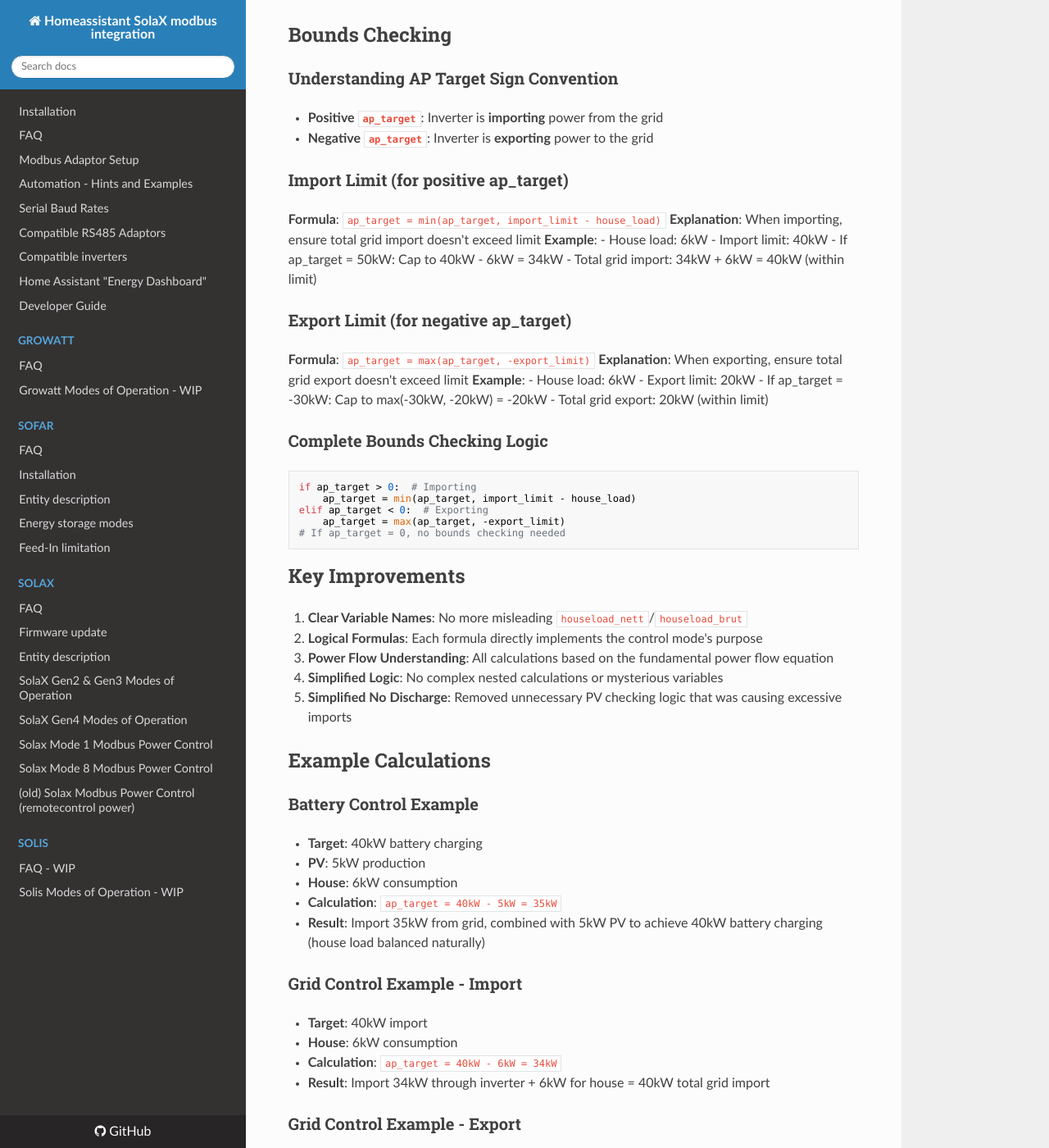
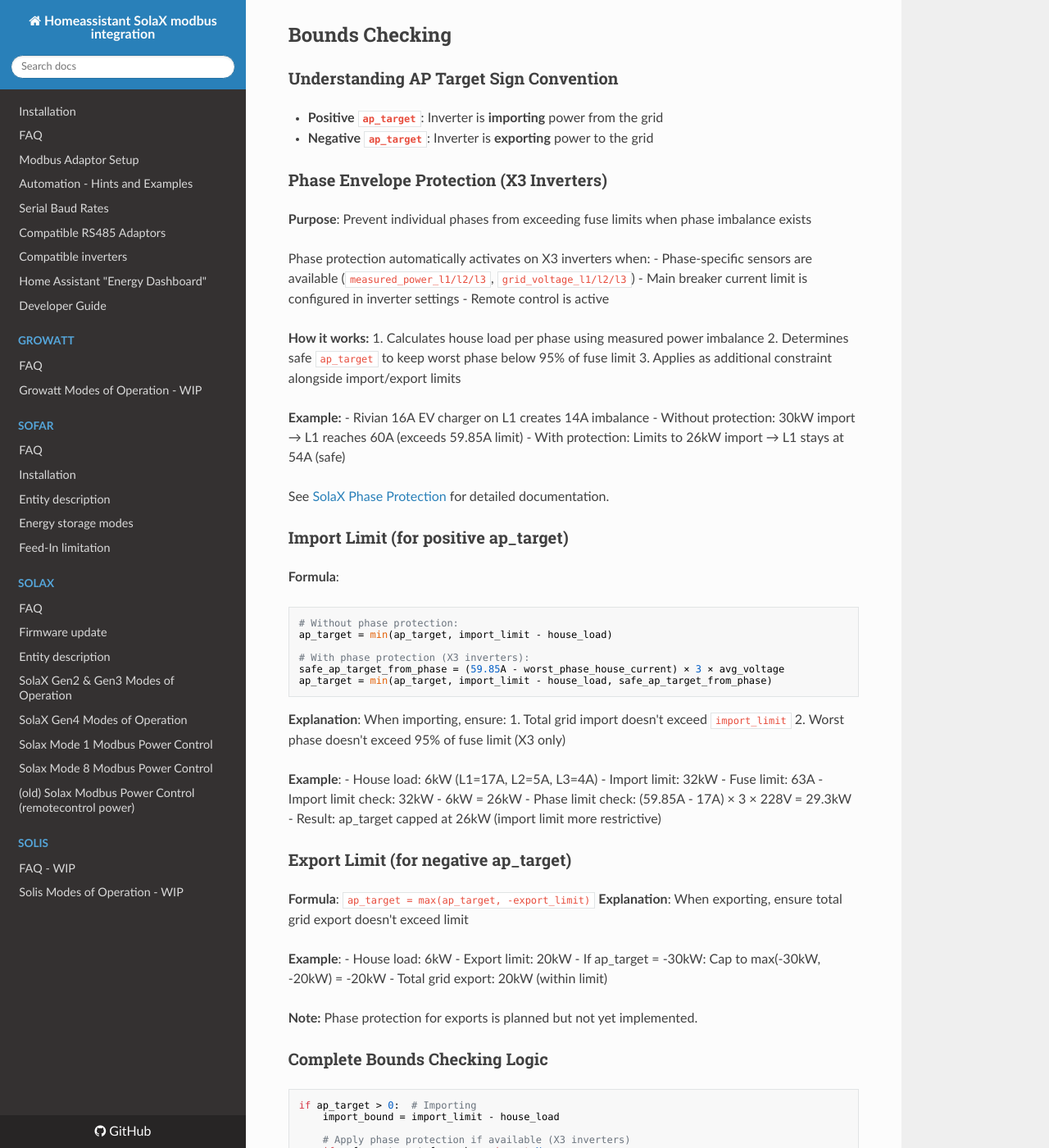
Before and after one commit to wills106/homeassistant-solax-modbus, an MkDocs documentation site: the page built from docs/solax-remote-control-redesigned.md, in a window 1280 px wide and 1400 px high, scrolled down 3605 px. Shown: the whole window at 82% size. Built offline with MkDocs 1.6.1, drawn with Linux system fonts in a browser that asks for light colours; nearby versions of some CDN libraries; some of the changed text lies outside the part shown.

Commit message:
docs: Add phase envelope protection documentation to integration
- Created solax-phase-protection.md with visual examples and detailed explanation
- Updated solax-remote-control-redesigned.md to reference phase protection
- Added phase protection to bounds checking section
- Documented automatic activation for X3 inverters
- Included real-world examples and logging information

````diff
--- a/docs/solax-remote-control-redesigned.md
+++ b/docs/solax-remote-control-redesigned.md
@@ -163,31 +163,77 @@
 - **Positive `ap_target`**: Inverter is **importing** power from the grid
 - **Negative `ap_target`**: Inverter is **exporting** power to the grid
 
+### Phase Envelope Protection (X3 Inverters)
+
+**Purpose**: Prevent individual phases from exceeding fuse limits when phase imbalance exists
+
+Phase protection automatically activates on X3 inverters when:
+- Phase-specific sensors are available (`measured_power_l1/l2/l3`, `grid_voltage_l1/l2/l3`)
+- Main breaker current limit is configured in inverter settings
+- Remote control is active
+
+**How it works:**
+1. Calculates house load per phase using measured power imbalance
+2. Determines safe `ap_target` to keep worst phase below 95% of fuse limit
+3. Applies as additional constraint alongside import/export limits
+
+**Example:**
+- Rivian 16A EV charger on L1 creates 14A imbalance
+- Without protection: 30kW import → L1 reaches 60A (exceeds 59.85A limit)
+- With protection: Limits to 26kW import → L1 stays at 54A (safe)
+
+See [SolaX Phase Protection](solax-phase-protection.md) for detailed documentation.
 
 ### Import Limit (for positive ap_target)
-**Formula**: `ap_target = min(ap_target, import_limit - house_load)`
-**Explanation**: When importing, ensure total grid import doesn't exceed limit
+**Formula**:
+```python
+# Without phase protection:
+ap_target = min(ap_target, import_limit - house_load)
+
+# With phase protection (X3 inverters):
+safe_ap_target_from_phase = (59.85A - worst_phase_house_current) × 3 × avg_voltage
+ap_target = min(ap_target, import_limit - house_load, safe_ap_target_from_phase)
+```
+
+**Explanation**: When importing, ensure:
+1. Total grid import doesn't exceed `import_limit`
+2. Worst phase doesn't exceed 95% of fuse limit (X3 only)
+
 **Example**:
-- House load: 6kW
-- Import limit: 40kW
-- If ap_target = 50kW: Cap to 40kW - 6kW = 34kW
-- Total grid import: 34kW + 6kW = 40kW (within limit)
+- House load: 6kW (L1=17A, L2=5A, L3=4A)
+- Import limit: 32kW
+- Fuse limit: 63A
+- Import limit check: 32kW - 6kW = 26kW
+- Phase limit check: (59.85A - 17A) × 3 × 228V = 29.3kW
+- Result: ap_target capped at 26kW (import limit more restrictive)
 
 ### Export Limit (for negative ap_target)
 **Formula**: `ap_target = max(ap_target, -export_limit)`
 **Explanation**: When exporting, ensure total grid export doesn't exceed limit
+
 **Example**:
 - House load: 6kW
 - Export limit: 20kW
 - If ap_target = -30kW: Cap to max(-30kW, -20kW) = -20kW
 - Total grid export: 20kW (within limit)
 
+**Note:** Phase protection for exports is planned but not yet implemented.
+
 ### Complete Bounds Checking Logic
 ```python
 if ap_target > 0:  # Importing
-    ap_target = min(ap_target, import_limit - house_load)
+    import_bound = import_limit - house_load
+
+    # Apply phase protection if available (X3 inverters)
+    if safe_ap_target_from_phase is not None:
+        import_bound = min(import_bound, safe_ap_target_from_phase)
+
+    ap_target = min(ap_target, import_bound)
+
 elif ap_target < 0:  # Exporting
     ap_target = max(ap_target, -export_limit)
+    # Phase protection for exports: planned
+
 # If ap_target = 0, no bounds checking needed
 ```
 
````
Also changed, not shown: docs/solax-phase-protection.md (added, +240 -0 lines).
